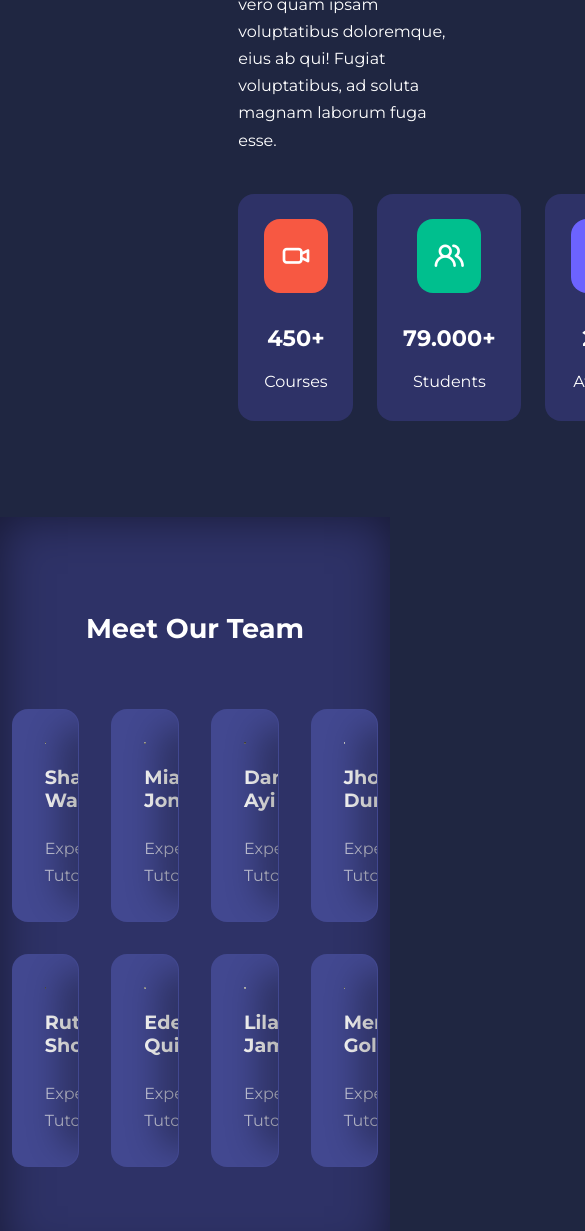
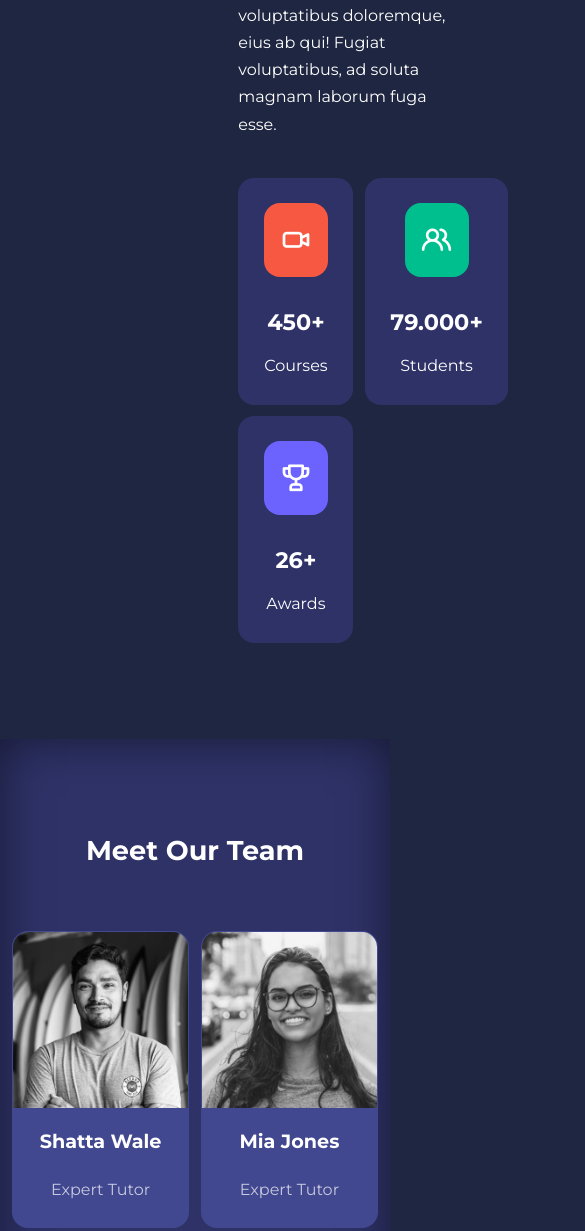
Before and after one commit to francoasevey/Responsive-Multipage-Education, a plain HTML site: page html/about.html in a window 390 px wide. Shown: the part 330-1561 px from the top of the page, 585 px wide, since content can reach past the window. Drawn offline with nearby package versions, Linux system fonts and the light colour scheme.

Commit message:
about css media

```diff
--- a/css/about.css
+++ b/css/about.css
@@ -99,6 +99,43 @@
     box-shadow: -2rem 0 2rem rgba(0, 0, 0, 0.5);
     transition: var(--transition);
 }
+@media screen and (max-width: 1024px){
+    .about_achievements{
+        margin-top: 2rem;
+    }
+    .achievement_icon{
+        grid-template-columns: 1fr;
+        gap: 4rem;
+    }
+    .about_achievements-left{
+        width: 88%;
+        margin: 0 auto;
+    }
+    .team_container{
+        grid-template-columns: repeat(3, 1fr);
+        gap: 1.5rem;
+    }
+    .team_member{
+        padding: 1rem;
+    }
+}
+
+@media screen and (max-width: 600px){
+    .achievements_cards{
+        grid-template-columns: 1fr 1fr;
+        gap: 0.7rem;
+    }
+    .team_container{
+        grid-template-columns: 1fr 1fr;
+        gap: 0.7rem;
+    }
+    .team_member{
+        padding: 0;
+    }
+    .team_member p{
+        margin-bottom: 1.5rem;
+    }
+}
 
 
 
--- a/html/about.html
+++ b/html/about.html
@@ -16,7 +16,7 @@
         <div class="container nav_container">
             <a href="index.html"><h4>frank dev</h4></a>
             <ul class="nav_menu">
-                <li><a href="index.html">Home</a></li>
+                <li><a href="./index.html">Home</a></li>
                 <li><a href="/html/about.html">About</a></li>
                 <li><a href="/html/courses.html">Courses</a></li>
                 <li><a href="/html/contact.html">Contact</a></li>
```
